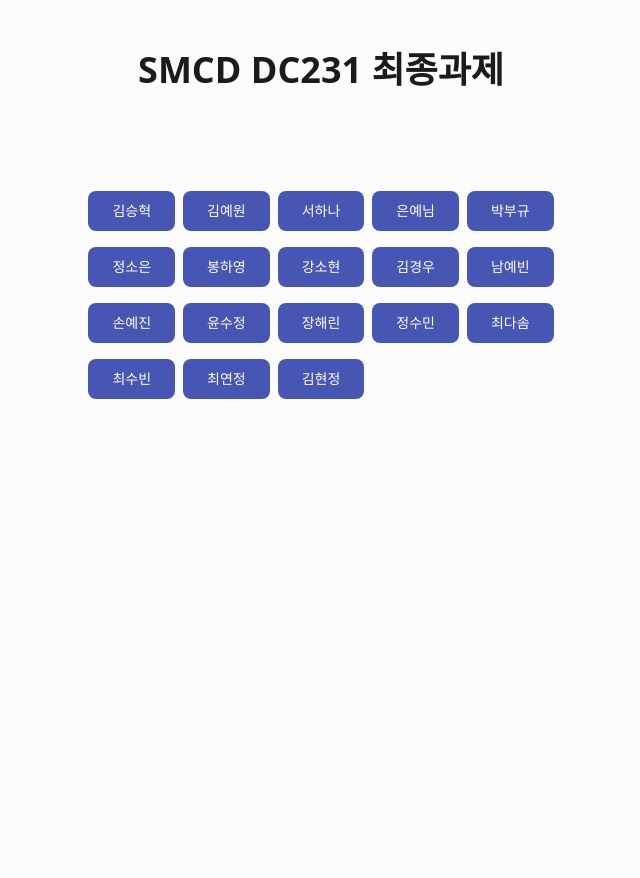
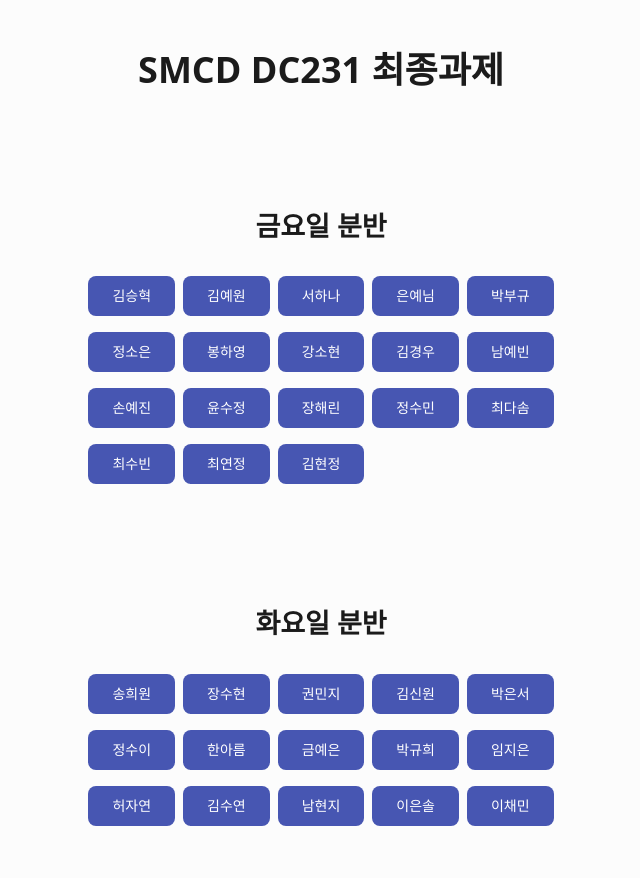
Before and after one commit to spctrm404/SMCD-DC231-FINAL, a website: page index.html in a window 1280 px wide. Shown: the whole page, without its empty margins (319-959 px from the left). Before the commit the page ends 800 px from the top, so only its background shows below. Drawn offline with Linux system fonts and the light colour scheme.

Commit message:
tue done

```diff
--- a/index.html
+++ b/index.html
@@ -15,6 +15,7 @@
     </header>
     <nav>
       <div class="wrapper">
+        <h2>금요일 분반</h2>
         <a
           class="subject btn"
           href="https://tinyfatcat.github.io/dc_2023_1/w15/index.html">
@@ -102,6 +103,80 @@
           김현정
         </a>
       </div>
+      <div class="wrapper">
+        <h2>화요일 분반</h2>
+        <a
+          class="subject btn"
+          href="https://heewon202021395.github.io/DC231_update/w15/final/stp1/loading.html">
+          송희원
+        </a>
+        <a
+          class="subject btn"
+          href="https://jangsuda.github.io/DC231_Repository/w15/index.html">
+          장수현
+        </a>
+        <a
+          class="subject btn"
+          href="https://kmj101.github.io/Dc_1a/w15/objective15/">
+          권민지
+        </a>
+        <a
+          class="subject btn"
+          href="https://sinwondd.github.io/HS01/w15/FINAl/stp1/stp1.html">
+          김신원
+        </a>
+        <a
+          class="subject btn"
+          href="https://eh08060.github.io/DC202020251/work2/index.html">
+          박은서
+        </a>
+        <a
+          class="subject btn"
+          href="https://sssuearth.github.io/SUIDC31/w15/wrapUp/stp1/index.html">
+          정수이
+        </a>
+        <a
+          class="subject btn"
+          href="https://han9586.github.io/HanDC231/w14/tuesday/task.html">
+          한아름
+        </a>
+        <a
+          class="subject btn"
+          href="https://yeeun22.github.io/keumDC231/assignment2/index.html">
+          금예은
+        </a>
+        <a
+          class="subject btn"
+          href="https://kkyuheeya0408.github.io/dc2023/w15/index.html">
+          박규희
+        </a>
+        <a
+          class="subject btn"
+          href="https://limjieun11.github.io/DC231_limjieun/w16">
+          임지은
+        </a>
+        <a
+          class="subject btn"
+          href="https://202120401heojayeon.github.io/DC23/w15/refinal/home.html">
+          허자연
+        </a>
+        <a
+          class="subject btn"
+          href="https://tndusdl74301.github.io/dc231_s/기말과제/wrapUp/202220222김수연_기말과제/index.html">
+          김수연
+        </a>
+        <a class="subject btn" href="https://nam031001.github.io/MYDC231/w15">
+          남현지
+        </a>
+        <a
+          class="subject btn"
+          href="https://leeeunso.github.io/DC231ES/w15/wrapUp/stp4/stp4.html">
+          이은솔
+        </a>
+        <a class="subject btn" href="https://leechaemin4.github.io/DC231_15w/">
+          이채민
+        </a>
+      </div>
     </nav>
   </body>
 </html>
--- a/style/index.scss
+++ b/style/index.scss
@@ -22,6 +22,10 @@ header {
 
 nav {
   .wrapper {
+    h2 {
+      grid-column: 1 / -1;
+      text-align: center;
+    }
     display: grid;
     grid-template-columns: repeat(5, 1fr);
     align-items: center;
@@ -35,19 +39,10 @@ nav {
   body {
     font-size: 16px;
   }
-
-  .wrapper {
-    padding-inline: 1rem;
-  }
-
   nav {
     .wrapper {
-      grid-template-columns: 1fr;
-      grid-template-rows: repeat(4, 1fr);
-
-      .fullColumn {
-        grid-column: 1;
-      }
+      padding-inline: 1rem;
+      grid-template-columns: repeat(3, 1fr);
     }
   }
 }
```
Also changed, not shown: style/index.css.
